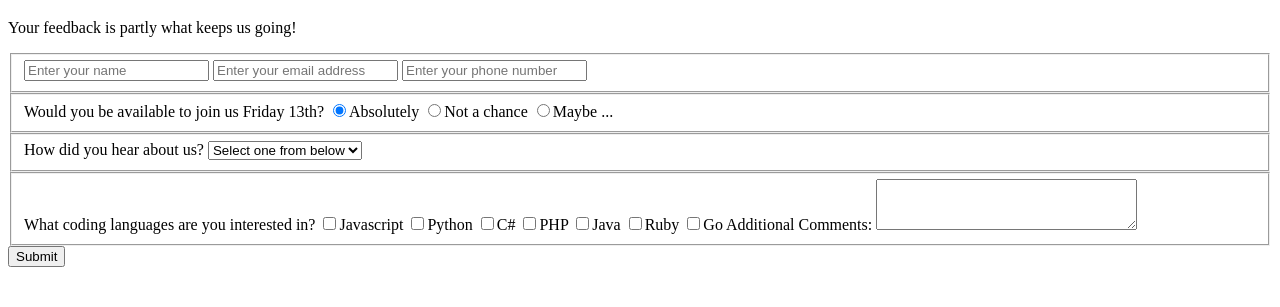
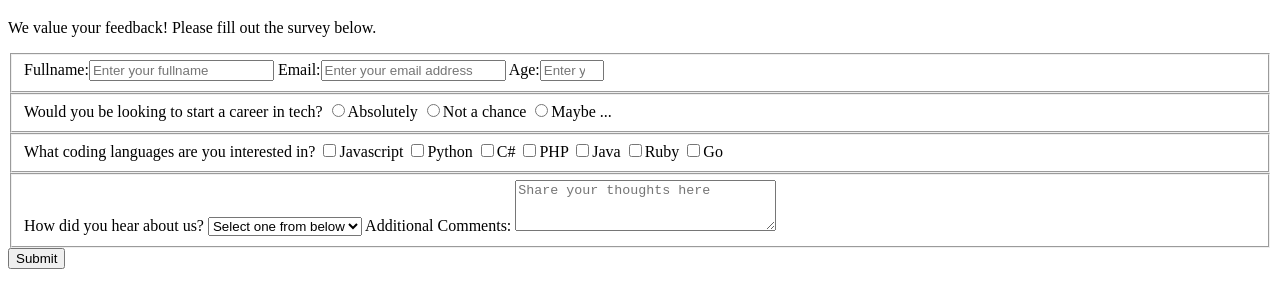
Before and after one commit to Tannababy/survey-form, a plain HTML site: page index.html in a window 1280 px wide. Shown: the part 61-368 px from the top of the page. Drawn offline with Linux system fonts and the light colour scheme.

Commit message:
changed layout of form

```diff
--- a/index.html
+++ b/index.html
@@ -1,51 +1,64 @@
 <!DOCTYPE html>
-<html lang="" en>
+<html lang="en">
   <head>
     <meta charset="utf-8" />
-    <meta name="viewport" />
+    <meta name="viewport" content="width=device-width, initial-scale=1.0" />
+    <title>Survery Form</title>
     <link rel="stylesheet" href="style.css" />
-    <title>survery form</title>
   </head>
   <body>
+    <!--Page Title-->
     <h1 id="title">CodeCamp for All</h1>
-    <p id="description">Your feedback is partly what keeps us going!</p>
-    <form id="survey-form">
+    <!--Short Explanation-->
+    <p id="description">
+      We value your feedback! Please fill out the survey below.
+    </p>
+    <!--Form-->
+    <form id="survey-form" action="">
+      <!--Personal Information-->
       <fieldset>
-        <label for="name"
-          ><input id="name" type="text" placeholder="Enter your name"
+        <label id="name-label" for="name"
+          >Fullname:<input
+            id="name"
+            type="text"
+            placeholder="Enter your fullname"
+            required
         /></label>
-        <label for="email"
-          ><input
+        <label id="email-label" for="email"
+          >Email:<input
             id="email"
             type="email"
             placeholder="Enter your email address"
+            required
         /></label>
-        <label for="number"
-          ><input
+        <label id="number-label" for="number"
+          >Age:<input
             id="number"
             type="number"
-            placeholder="Enter your phone number"
+            min="10"
+            max="100"
+            placeholder="Enter your age"
         /></label>
       </fieldset>
+      <!-- Career Interest -->
       <fieldset>
-        Would you be available to join us Friday 13th?
-        <label><input type="radio" checked />Absolutely</label>
-        <label><input type="radio" />Not a chance</label>
-        <label><input type="radio" />Maybe ...</label>
+        Would you be looking to start a career in tech?
+        <label
+          ><input
+            type="radio"
+            name="career"
+            value="absolutely"
+          />Absolutely</label
+        >
+        <label
+          ><input type="radio" name="career" value="not-a-chance" />Not a
+          chance</label
+        >
+        <label
+          ><input type="radio" name="career" value="maybe" />Maybe ...</label
+        >
       </fieldset>
-      <fieldset>
-        <label>
-          How did you hear about us?
-          <select id="dropdown">
-            <option value="">Select one from below</option>
-            <option value="1">Instagram</option>
-            <option value="2">Twitter</option>
-            <option value="3">Facebook</option>
-            <option value="4">TikTok</option>
-            <option value="4">Other</option>
-          </select>
-        </label>
-      </fieldset>
+      <!-- Coding Languages -->
       <fieldset>
         What coding languages are you interested in?
         <label
@@ -67,12 +80,33 @@
           ><input type="checkbox" name="language" value="ruby" />Ruby</label
         >
         <label><input type="checkbox" name="language" value="go" />Go</label>
+      </fieldset>
+      <!-- Referral and Comments -->
+      <fieldset>
+        <label for="dropdown">
+          How did you hear about us?
+          <select id="dropdown" required>
+            <option value="" disabled selected>Select one from below</option>
+            <option value="instagram">Instagram</option>
+            <option value="twitter">Twitter</option>
+            <option value="facebook">Facebook</option>
+            <option value="tiktok">TikTok</option>
+            <option value="other">Other</option>
+          </select>
+        </label>
+
         <label for="comments">
           Additional Comments:
-          <textarea id="comments" rows="3" cols="30"></textarea>
+          <textarea
+            id="comments"
+            rows="3"
+            cols="30"
+            placeholder="Share your thoughts here"
+          ></textarea>
         </label>
       </fieldset>
-      <input type="submit" value="Submit" />
+      <!--Submit button-->
+      <input id="submit" type="submit" value="Submit" />
     </form>
   </body>
 </html>
```
